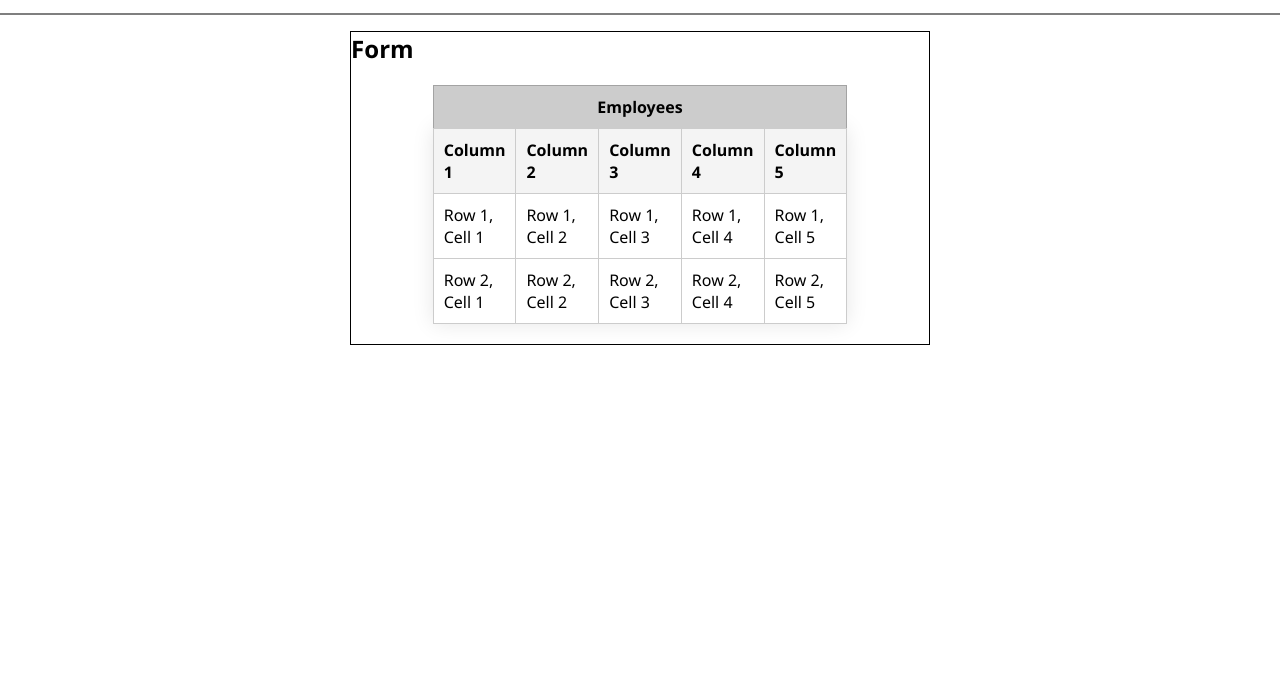
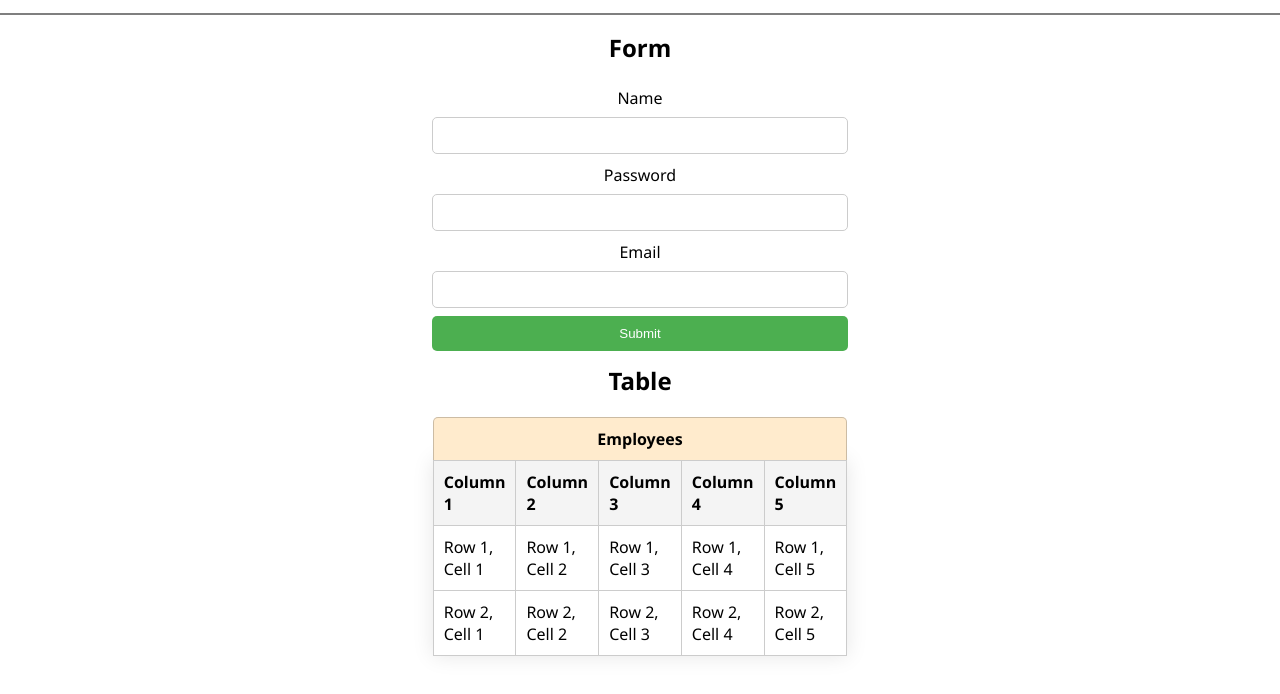
Before and after one commit to odinellefsen/webskipanir_setur_2024, a plain HTML site: page required_assignment_1/html/index.html in a window 1280 px wide. Shown: the part 62-756 px from the top of the page. Drawn offline with Linux system fonts and the light colour scheme.

Commit message:
made some additions

```diff
--- a/required_assignment_1/css/index.css
+++ b/required_assignment_1/css/index.css
@@ -31,6 +31,52 @@ h1 {
     height: 100%;
 }
 
+.form-and-table {
+    display: flex;
+    flex-direction: column;
+    align-items: center;
+    /* width: 100%; */
+}
+
+/*Form*/
+form {
+    display: flex;
+    flex-direction: column;
+    align-items: center;
+    background: white;
+    padding: 13px;
+    width: 80%;
+}
+
+input[type="text"],
+input[type="password"],
+input[type="email"],
+input[type="submit"] {
+    width: calc(100% - 20px);
+    padding: 10px;
+    margin-top: 8px;
+    border: 1px solid #ccc;
+    border-radius: 5px;
+}
+
+input[type="submit"] {
+    background-color: #4CAF50;
+    color: white;
+    border: none;
+    cursor: pointer;
+}
+
+input[type="submit"]:hover {
+    background-color: #45a049;
+}
+
+label {
+    align-items: start;
+    font-size: 16px;
+    margin-top: 10px;
+}
+
+/*Table*/
 table {
     width: 50%;
     margin: 20px auto;
@@ -54,9 +100,11 @@ tr:hover {
 }
 
 caption {
+    border-top-left-radius: 5px;
+    border-top-right-radius: 5px;
     font-weight: bolder;
     padding: 10px;
-    background-color: #ccc;
+    background-color: blanchedalmond;
     border-top: 1px solid rgba(0, 0, 0, .2);
     border-left: 1px solid rgba(0, 0, 0, .2);
     border-right: 1px solid rgba(0, 0, 0, .2);
--- a/required_assignment_1/html/index.html
+++ b/required_assignment_1/html/index.html
@@ -11,8 +11,22 @@
             <h1>Dunno Yet</h1>
         </header>
         <div class="main-content">
-            <div style="border: 1px solid black;">
+            <div class="form-and-table">
                 <h2>Form</h2>
+                <form action="#" method="post">
+                    <label for="name">Name</label>
+                    <input type="text" id="name" name="name" required>
+
+                    <label for="password">Password</label>
+                    <input type="password" id="password" name="password" required>
+
+                    <label for="email">Email</label>
+                    <input type="email" id="email" name="email" required>
+
+                    <input type="submit" value="Submit">
+                </form>
+
+                <h2>Table</h2>
                 <table>
                     <caption>Employees</caption>
                     <tr>
```
